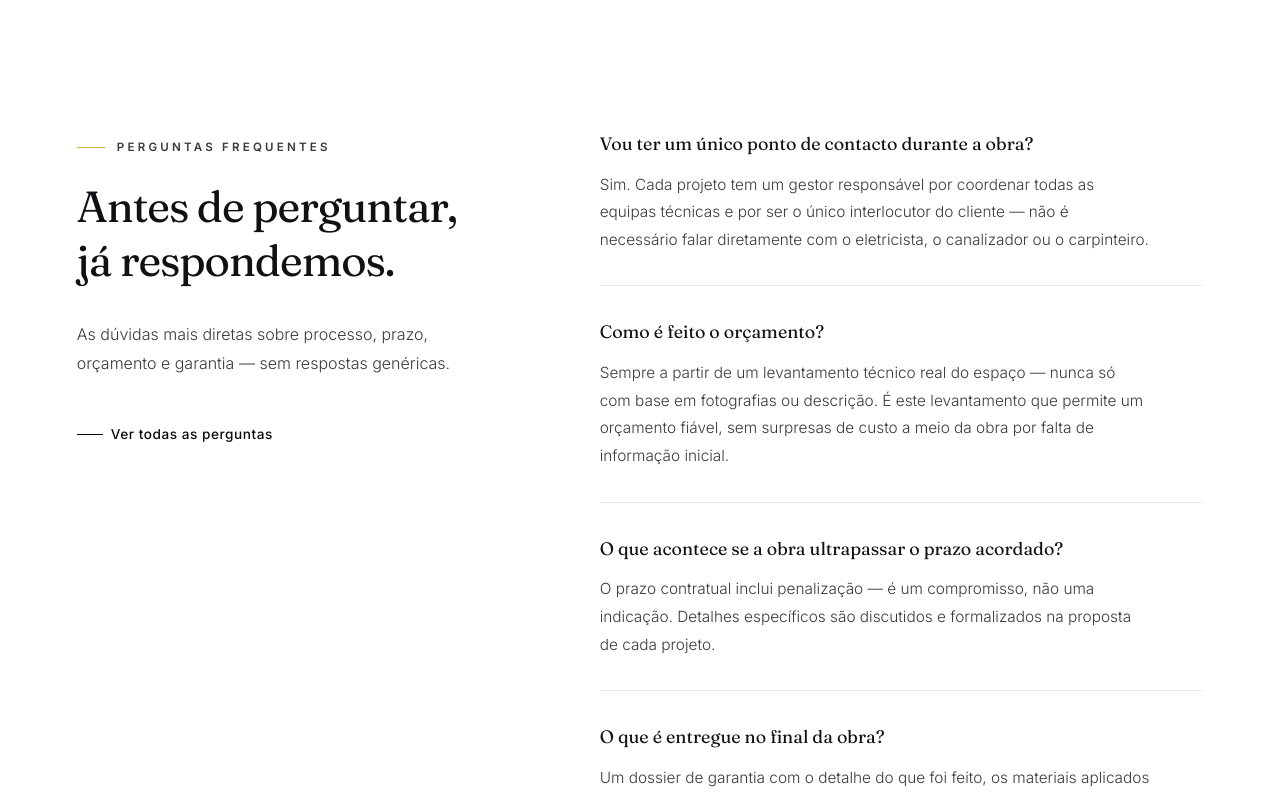
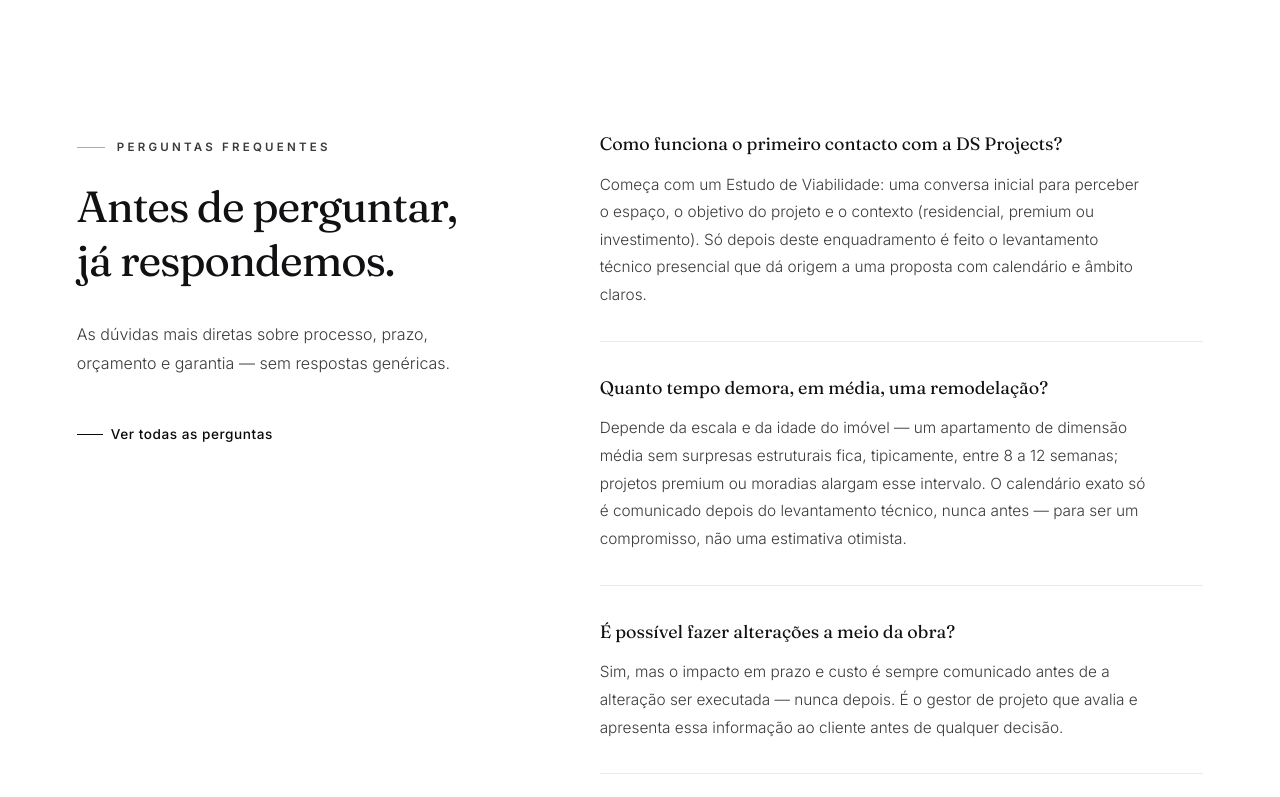
Before and after one commit to dsgrouppt/ds-group, a Next.js app in the folder website/: page / in a window 1280 px wide. Shown: the part 9660-10457 px from the top of the page. Built offline with nearby package versions, Linux system fonts and the light colour scheme; no server answers.

Commit message:
Swap homepage FAQ preview questions
Swap homepage FAQ preview questions to avoid duplicating Guarantees

```diff
--- a/website/src/components/sections/FaqPreview.tsx
+++ b/website/src/components/sections/FaqPreview.tsx
@@ -9,12 +9,17 @@ import { LinkArrow } from "@/components/ui/LinkArrow";
  * com link para a lista completa em /faq. O JSON-LD FAQPage aqui reflete
  * apenas as perguntas visíveis nesta secção — a página /faq tem o seu
  * próprio schema com o conjunto completo.
+ *
+ * Estas 4 perguntas são escolhidas para NÃO repetir as 4 promessas já
+ * cobertas em detalhe na secção Garantias (prazo contratual, orçamento
+ * fechado, único interlocutor, dossier de garantia) — a homepage não deve
+ * dizer a mesma coisa duas vezes em duas secções seguidas.
  */
 const featuredQuestions = [
-  "Vou ter um único ponto de contacto durante a obra?",
-  "Como é feito o orçamento?",
-  "O que acontece se a obra ultrapassar o prazo acordado?",
-  "O que é entregue no final da obra?",
+  "Como funciona o primeiro contacto com a DS Projects?",
+  "Quanto tempo demora, em média, uma remodelação?",
+  "É possível fazer alterações a meio da obra?",
+  "As equipas técnicas são próprias ou subcontratadas?",
 ];
 
 export function FaqPreview() {
```
